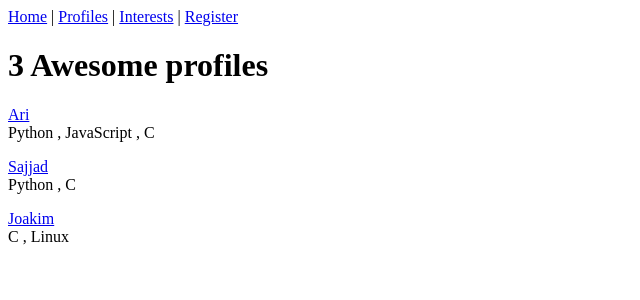
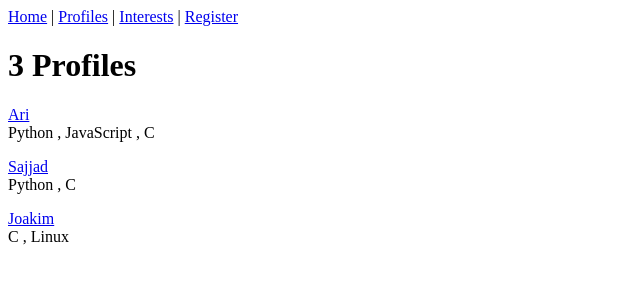
Before and after one commit to arimbr/itmatch, a Django app: page /profiles/ in a window 1280 px wide. Shown: the top 300 px of the page, without its empty margins (0-640 px from the left). Run offline with Django 3.2, Linux system fonts and the light colour scheme; data comes from the database, SQL or seed files in the repository; both versions use the stored data as it was after the commit; parts of the project's set-up code (start-up, migrations or seed data) failed here and were passed over.

Commit message:
clean templates and views

```diff
--- a/djangoproject/match/templates/match/home.html
+++ b/djangoproject/match/templates/match/home.html
@@ -1,9 +1,9 @@
 {% extends "match/base.html" %}
+
 {% block content %}
-<h1>3 Good friends</h1>
+<h1>Project App</h1>
 <quote>"We care about what you want to learn more than what you already know."</quote>
-<p>- Ari, Joakim, Sajjad</p>
-<br>
+<br><br>
 <p>We are trying our best to build a web application that helps you to connect with others that share similar interests and spend time in the same area.</p>
 <p>First, we will focus on students interested in programming in the Metropolia Leppavaara campus.</p>
 <p>All that for you to form groups, build something together and have fun learning.</p>
--- a/djangoproject/match/templates/match/interest.html
+++ b/djangoproject/match/templates/match/interest.html
@@ -1,4 +1,5 @@
 {% extends "match/base.html" %}
+
 {% block content %}
 <h1>{{ tag.name }}</h1>
 {% for profile in tag.profiles.all %}
--- a/djangoproject/match/templates/match/interests.html
+++ b/djangoproject/match/templates/match/interests.html
@@ -1,4 +1,5 @@
 {% extends "match/base.html" %}
+
 {% block content %}
 <h1>{{tags.all.count}} Interests</h1>
 {% for tag in tags|dictsortreversed:"profiles.count" %}
--- a/djangoproject/match/templates/match/profile.html
+++ b/djangoproject/match/templates/match/profile.html
@@ -1,4 +1,5 @@
 {% extends "match/base.html" %}
+
 {% block content %}
 <h1>{{ profile.name }}</h1>
 {% for tag in profile.tags.all %}
--- a/djangoproject/match/templates/match/profiles.html
+++ b/djangoproject/match/templates/match/profiles.html
@@ -1,6 +1,7 @@
 {% extends "match/base.html" %}
+
 {% block content %}
-<h1>{{ profiles.all.count }} Awesome profiles</h1>
+<h1>{{ profiles.all.count }} Profiles</h1>
 {% for profile in profiles %}
 	<p>
 		<a href="/profiles/{{ profile.id }}">{{ profile.name }}</a>
```
Also changed, not shown: djangoproject/match/templates/match/register.html (+9 -3 lines), djangoproject/match/views.py (+3 -4 lines), djangoproject/db.sqlite3.
